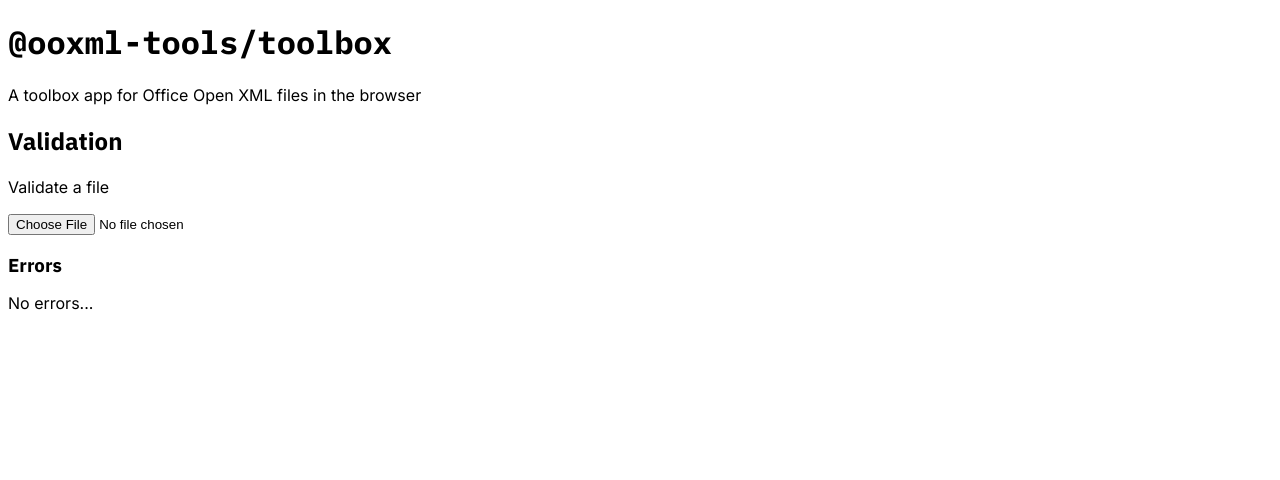
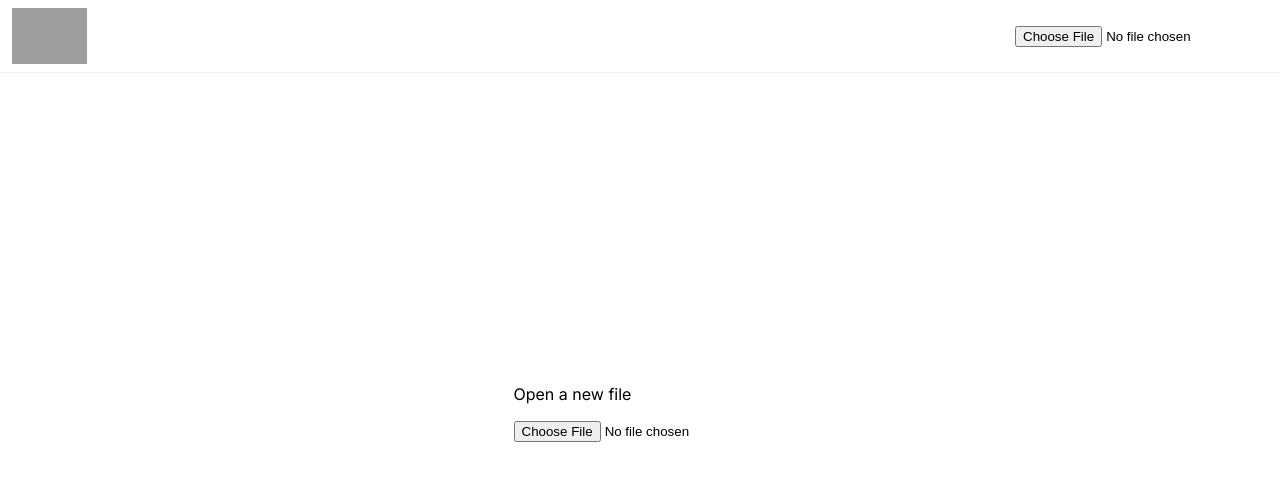
Before and after one commit to ooxml-tools/toolbox, a Next.js app: page / in a window 1280 px wide. Shown: the top 480 px of the page. Built offline with nearby package versions, Linux system fonts and the light colour scheme; grey boxes are pictures that could not be loaded.

Commit message:
Fleshed out the app

```diff
--- /dev/null
+++ b/src/app/MonacoEditor.tsx
@@ -0,0 +1,36 @@
+import * as monaco from 'monaco-editor';
+import { useEffect, useRef, useState } from 'react';
+
+type MonacoEditorProps = {
+    data?: string
+}
+export default function MonacoEditor ({data}: MonacoEditorProps) {
+    const ref = useRef(null);
+    const [instance, setInstance] = useState<monaco.editor.IStandaloneCodeEditor | null>(null);
+
+    useEffect(()=> {
+        if (ref.current) {
+            const monInstance = monaco.editor.create(ref.current, {
+                value: data,
+                language: 'xml',
+                readOnly: true,
+            });
+            setInstance(monInstance)
+
+            return () => {
+                setInstance(null)
+                monInstance.dispose();
+            }
+        }
+    }, [ref])
+
+    useEffect(() => {
+        if (instance && data) {
+            instance.setValue(data);
+        }
+    }, [instance, data])
+
+    return <div style={{flex: 1, overflow: "hidden", position: "relative"}}>
+        <div ref={ref} style={{height: "100%"}} />
+    </div>
+}
--- a/src/app/globals.css
+++ b/src/app/globals.css
@@ -4,6 +4,8 @@ h1, h2, h3, h4, h5, h6 {
 
 body {
     font-family: "IBM Plex Serif", serif;
+    margin: 0px;
+    height: 100svh;
 }
 
 code {
--- a/src/app/page.tsx
+++ b/src/app/page.tsx
@@ -1,9 +1,41 @@
 "use client"
+import JSZip from "jszip";
 import styles from "./page.module.css";
+import {open, formatFromFilename, OfficeOpenXml} from "@ooxml-tools/file"
 import validate, { ValidationResult } from "@ooxml-tools/validate"
-import { ChangeEvent, useState } from "react";
+import { ChangeEvent, useEffect, useMemo, useState } from "react";
+import MonacoEditor from "./MonacoEditor";
+import xmlFormat from 'xml-formatter';
+
+type FileContentProps = {
+  file: any;
+  selected: string | null;
+}
+function FileContent ({selected, file}: FileContentProps) {
+  const [type, setType] = useState(null);
+  const [content, setContent] = useState("");
+  useEffect(() => {
+    if (file && selected) {
+      if (selected.endsWith(".xml")) {
+        (async () => {
+          setContent(await file.readFile(selected, "string"))
+        })();
+      }
+    }
+  }, [selected, file])
+
+  if (!selected) {
+    return <div>...</div>
+  }
+
+  return <div>
+    <textarea defaultValue={content}/>
+  </div>
+}
 
 export default function Home() {
+  const [file, setFile] = useState<OfficeOpenXml | null>(null)
+  const [selectedFile, setSelectedFile] = useState<string | null>(null)
   const [state, setState] = useState<"IDLE" | "PROCESSING">("IDLE")
   const [errors, setErrors] = useState<ValidationResult[]>([])
 
@@ -23,6 +55,14 @@ export default function Home() {
       })
       const buffer = await p;
       const arr = new Uint8Array(buffer);
+
+      const zip = new JSZip();
+      await zip.loadAsync(buffer);
+      const ooxmlFile = open(formatFromFilename(file.name), zip);
+      if (ooxmlFile) {
+        setFile(ooxmlFile)
+      }
+
       const newErrors = await validate(arr, "docx");
       setErrors(newErrors);
     } catch (err: any) {
@@ -32,28 +72,75 @@ export default function Home() {
     }
   }
 
+  const files = useMemo(() => {
+    if (file) {
+      return file.list().filter(filepath => {
+        return !filepath.endsWith("/")
+      });
+    }
+    return [];
+  }, [file]);
+
+  const [contents, setContents] = useState("");
+  useEffect(() => {
+    if (file && selectedFile) {
+      (async () => {
+        setContents(
+          xmlFormat(await file.readFile(selectedFile, "string"))
+        )
+      })();
+    }
+  }, [file, selectedFile])
+
   return (
-    <main className={styles.main}>
-      <h1><code>@ooxml-tools/toolbox</code></h1>
+    <div style={{height: "100%", position: "relative", display: "flex", flexDirection: "column"}}>
+      <header style={{borderBottom: "solid 1px #eee", display: "flex", padding: "8px 12px"}}>
+        <h1 style={{margin: 0, display: "flex"}}>
+          <img
+            alt="@ooxml-tools/toolbox"
+            src="https://ooxml-tools.github.io/design/images/toolbox-light.png"
+            height="56"
+          />
+        </h1>
+        <div style={{flex: 1, display: "flex", alignItems: "center", justifyContent: "flex-end"}}>
+
+          <input type="file" onChange={onChangeFile} />
+        </div>
+      </header>
+    <main className={styles.main} style={{flex: 1, display: "flex", flexDirection: "column"}}>
+      {!file &&
+        <div style={{flex: 1, display: "flex", alignItems: "center", justifyContent: "center"}}>
+          <div style={{paddingBottom: "4em"}}>
             <p>
-        A toolbox app for Office Open XML files in the browser
-      </p>
-      <h2>Validation</h2>
-      <p>
-        Validate a file
+              Open a new file
             </p>
             <input type="file" onChange={onChangeFile} />
-      <h3 style={{marginBottom: 0}}>Errors</h3>
+          </div>
+        </div>
+      }
       {state === "PROCESSING" && <p>
         Loading...
       </p>}
-      {state === "IDLE" &&
+      {file && state === "IDLE" &&
       <>
+        <div>
+          <label>
+            Current file&nbsp;
+          </label>
+          <select onChange={(e) => {
+            setSelectedFile(e.target.value);
+          }}>
+            {files.map(file => {
+              return <option value={file}>{file}</option>
+            })}
+
+          </select>
+        </div>
+        <div style={{display: "grid", gridTemplateRows: "50% 50%", flex: 1, overflowY: "auto"}}>
+          <MonacoEditor data={contents} />
+          <div style={{borderTop: "solid 2px #ddd"}}>
             {errors.length < 1 && <p>No errors...</p>}
-        {errors.length > 0 && <div style={{
-          border: "solid 1px #ddd",
-          borderBottom: "none",
-        }}>
+            {errors.length > 0 && <div>
               {errors.map((error, errorIdx) => {
                 return <div key={errorIdx} style={{borderBottom: "solid 1px #ddd", padding: 8}}>
                   <div>
@@ -63,7 +150,10 @@ export default function Home() {
                 </div>;
               })}
             </div>}
+          </div>
+        </div>
       </>}
     </main>
+    </div>
   );
 }
```
Also changed, not shown: package.json (+5 -3 lines), 2 other files (tests, documents, lock files or other folders). Lines whose indentation alone changed are shown as unchanged.
